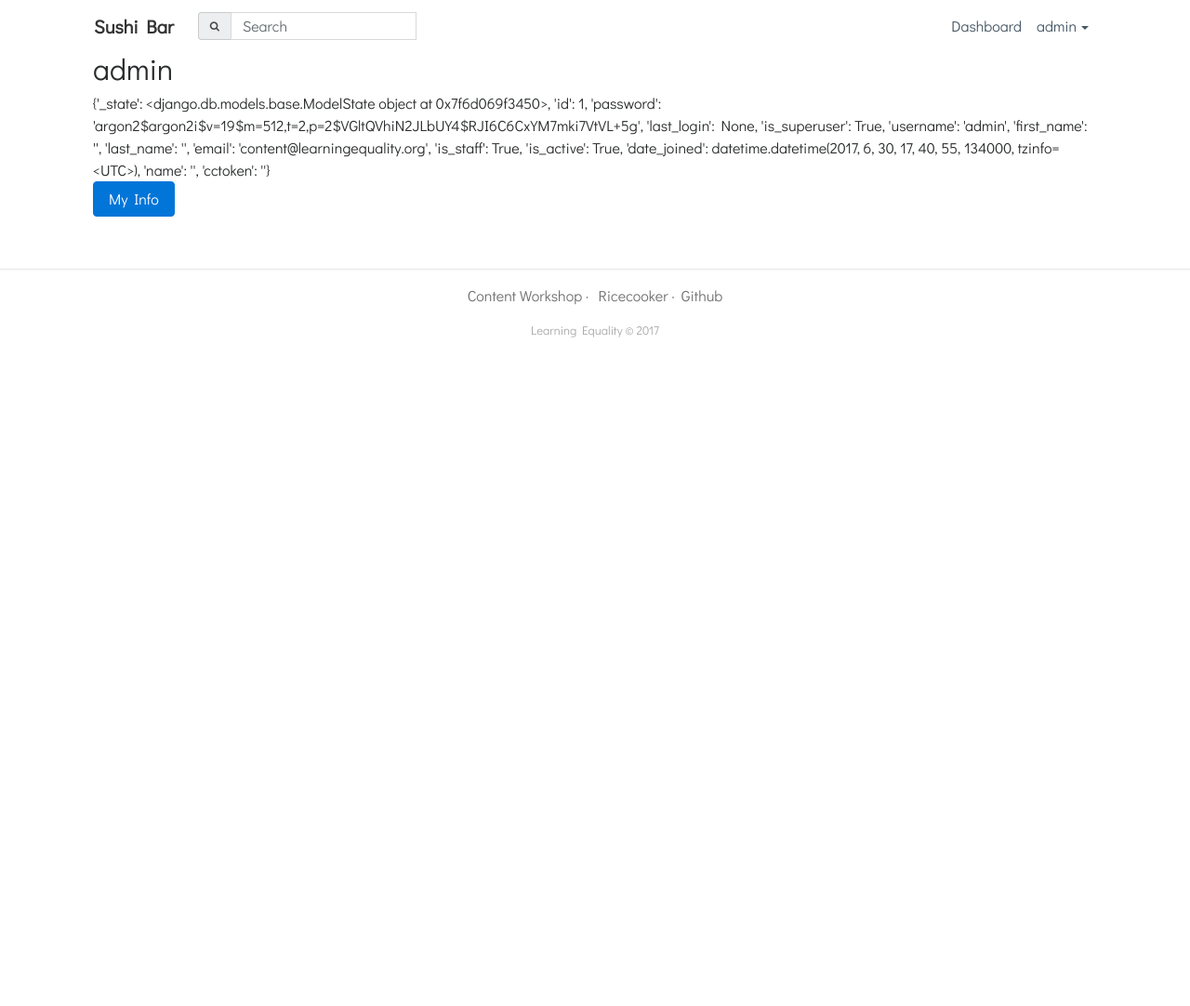
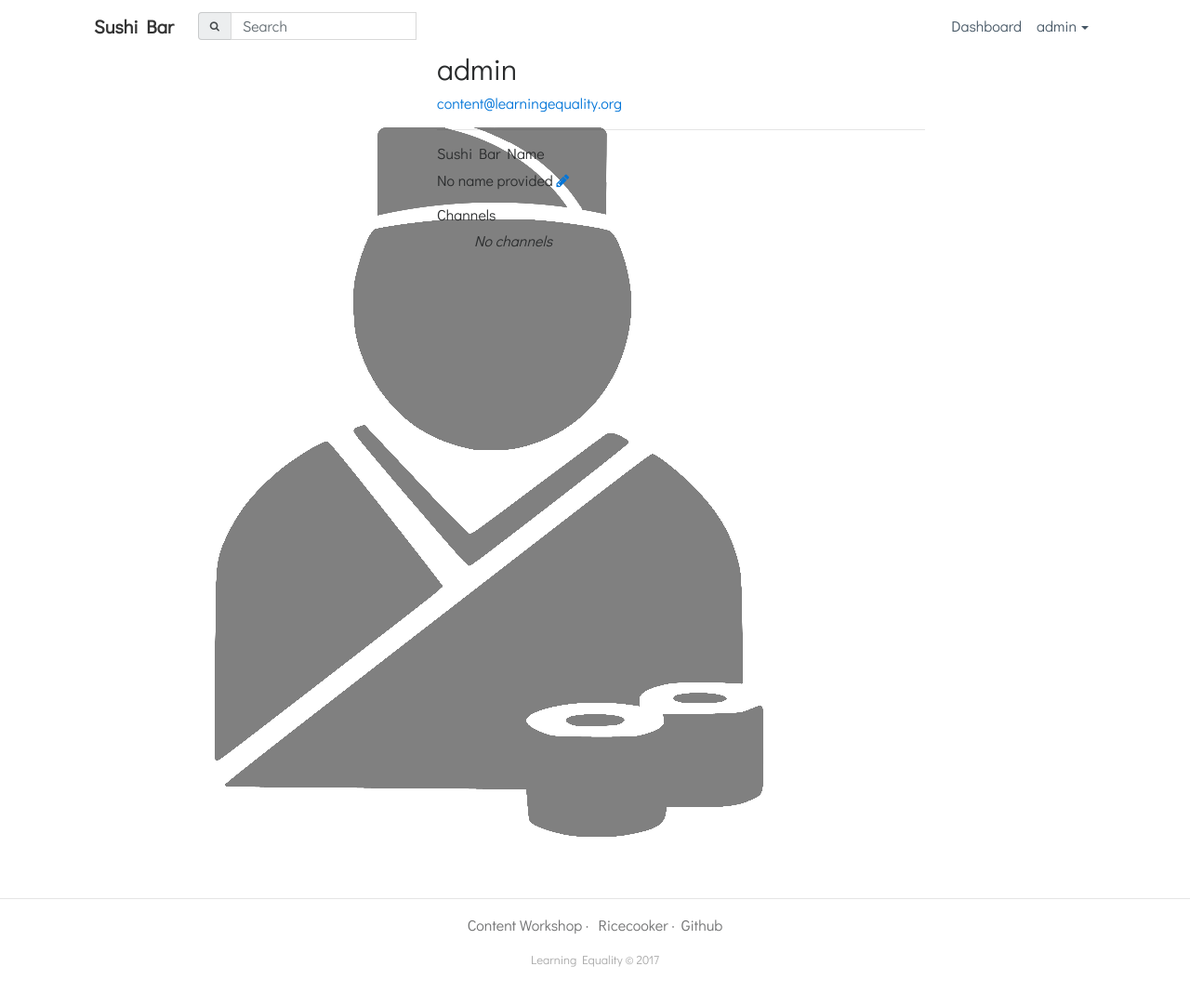
Before and after one commit to kollivier/sushibar, a Django app: page /users/admin/ in a window 1280 px wide. Shown: the whole page at 93% size. Before the commit the page ends 363 px from the top, so only its background shows below. Run offline with Django 3.2, Linux system fonts and the light colour scheme; a user stored in the database is signed in; data comes from the database, SQL or seed files in the repository; parts of the project's set-up code (start-up, migrations or seed data) failed here and were passed over; some libraries are stand-ins or nearby versions.

Commit message:
Added templates for profiles and sign-in/out

```diff
--- a/sushibar/users/forms.py
+++ b/sushibar/users/forms.py
@@ -18,12 +18,12 @@ class SushiBarAuthenticationForm(AuthenticationForm):
     username/password logins.
     """
     username = forms.CharField(
-        label=_("Email (same as on content curation server)"),
+        label=_("Email (same as on Kolibri Studio)"),
         max_length=254,
         widget=forms.TextInput(attrs={'autofocus': True}),
     )
     password = forms.CharField(
-        label=_("CC Token or password"),
+        label=_("Password or Kolibri Studio Token"),
         strip=False,
         widget=forms.PasswordInput,
     )
--- a/sushibar/users/templates/auth/base.html
+++ b/sushibar/users/templates/auth/base.html
@@ -1,10 +1,8 @@
 {% extends "base.html" %}
 {% block title %}{% block head_title %}{% endblock head_title %}{% endblock title %}
 
+<div class="container-fluid" id="main-user-wrapper">
 {% block content %}
-<div class="row">
-  <div class="col-md-6 offset-md-3">
     {% block inner %}{% endblock %}
-  </div>
+{% endblock %}
 </div>
-{% endblock %}
--- /dev/null
+++ b/sushibar/users/templates/users/baruser_base.html
@@ -0,0 +1,29 @@
+{% extends "base.html" %}
+{% load static %}
+
+{% block title %}{{ object.username }}{% endblock %}
+
+{% block content %}
+<div class="container-fluid user-page">
+  <div class="row">
+    <div class="col-sm-4">
+      <img class="chef-profile-img" src="{% static 'images/chef.png' %}"/>
+    </div>
+    <div class="col-sm-6">
+      <h2 class="username">{% if object.first_name %}{{request.user.first_name}} {{object.last_name}}{% else %}{{ object.username }}{% endif %}</h2>
+      <p class="user-email"><a href="mailto:{{user.email}}" class="link">{{ user.email }}</a></p>
+      <hr/>
+      <h6 class="sushi-bar-name-label">Sushi Bar Name</h6>
+      {% block barname %}
+        <p class="sushi-bar-name">
+          {% if object.name %}{{ object.name }}{% else %}No name provided{% endif %}
+          {% if object == request.user %}<a class="bar-name-link" href="{% url 'users:update' %}"><i class="fa fa-pencil edit-icon icon"></i></a>{% endif %}
+        </p>
+      {% endblock barname %}
+      {% block userchannels %}{% endblock userchannels %}
+
+    </div>
+    <div class="col-sm-2"></div>
+  </div>
+</div>
+{% endblock content %}
--- a/sushibar/users/templates/users/baruser_detail.html
+++ b/sushibar/users/templates/users/baruser_detail.html
@@ -1,36 +1,14 @@
-{% extends "base.html" %}
+{% extends "users/baruser_base.html" %}
 {% load static %}
 
-{% block title %}User: {{ object.username }}{% endblock %}
+{% block title %}{{ object.username }}{% endblock %}
 
-{% block content %}
-<div class="container">
-
-  <div class="row">
-    <div class="col-sm-12">
-
-      <h2>{{ object.username }}</h2>
-      {% if object.name %}
-        <p>{{ object.name }}</p>
-      {% endif %}
-
-      {{ user_info_dict }}
-    </div>
-  </div>
-
-{% if object == request.user %}
-<!-- Action buttons -->
-<div class="row">
-
-  <div class="col-sm-12">
-    <a class="btn btn-primary" href="{% url 'users:update' %}" role="button">My Info</a>
-    <!-- Your Stuff: Custom user template urls -->
-  </div>
-
-</div>
-<!-- End Action buttons -->
-{% endif %}
-
-
-</div>
-{% endblock content %}
+{% block userchannels %}
+    <h6 class="sushi-bar-name-label">Channels</h6>
+    <ul class="user-channel-list">
+      {% for channel in channels %}
+        <li><a href="{% url 'open_channel_page' channel.id %}" class="link user-channel-link">{{channel.name}}</a></li>
+      {% empty %}<p><em>No channels</em>
+      {% endfor %}
+    </ul>
+  {% endblock userchannels %}
--- a/sushibar/users/templates/users/baruser_list.html
+++ b/sushibar/users/templates/users/baruser_list.html
@@ -3,9 +3,8 @@
 {% block title %}Members{% endblock %}
 
 {% block content %}
-<div class="container">
+<div class="row user-page">
   <h2>Users</h2>
-
   <div class="list-group">
     {% for user in user_list %}
       <a href="{% url 'users:detail' user.username %}" class="list-group-item">
--- a/sushibar/users/views.py
+++ b/sushibar/users/views.py
@@ -4,6 +4,8 @@ from django.views.generic import DetailView, ListView, RedirectView, UpdateView
 from django.contrib.auth.mixins import LoginRequiredMixin
 
 from .models import BarUser
+from sushibar.runs.models import ContentChannel
+from sushibar.ccserverlib.services import get_user_channels
 
 
 class UserDetailView(LoginRequiredMixin, DetailView):
@@ -14,8 +16,14 @@ class UserDetailView(LoginRequiredMixin, DetailView):
 
     def get_context_data(self, *arg, **kwargs):
         context = super(UserDetailView, self).get_context_data(*arg, **kwargs)
-        context['user_info_dict'] = self.get_object().__dict__
-        print(context)
+        status, channels = get_user_channels(self.get_object())
+        context['channels'] = []
+        if status == 'success':
+            channel_ids = [cid.hex for cid in ContentChannel.objects.values_list("channel_id", flat=True)]
+
+            for channel in channels:
+                if channel.get('id') in channel_ids:
+                    context['channels'].append(channel)
         return context
 
 
```
Also changed, not shown: sushibar/static/less/users.less (added, +84 -0 lines), sushibar/users/templates/auth/signed_out.html (+9 -3 lines), sushibar/users/templates/auth/signin.html (+16 -19 lines), sushibar/users/templates/users/baruser_form.html (+6 -12 lines), sushibar/static/images/chef.png (added).
